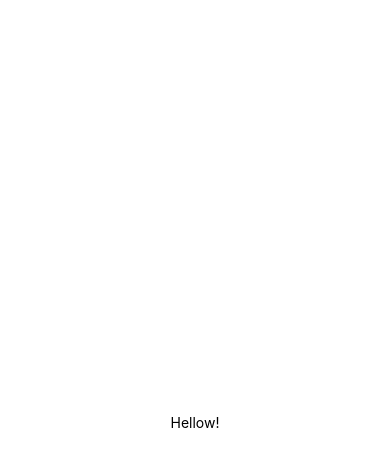
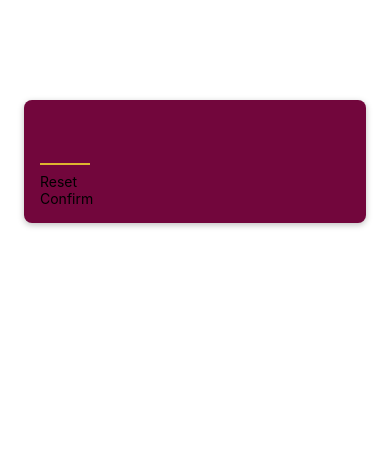
Before and after one commit to heesangs/miniNumGame, a React Native app: screen / in a window 390 px wide. Shown: the top 466 px of the page. Built offline with nearby package versions, Linux system fonts and the light colour scheme.

Commit message:
StartGameScreen_input

```diff
--- a/App.tsx
+++ b/App.tsx
@@ -1,20 +1,11 @@
-import { StatusBar } from "react-native";
-import { StyleSheet, Text, View } from 'react-native';
+
+import { StyleSheet } from 'react-native';
+import StartGameScreen from './screens/StartGameScreen';
 
 export default function App() {
-  return(
-    <View style={styles.container}>
-      <Text>Hellow!</Text>
-      <StatusBar barStyle="default"/>
-    </View>
+  return (
+    <StartGameScreen />
   )
 }
 
-const styles = StyleSheet.create({
-  container: {
-    flex: 1,
-    backgroundColor: '#fff',
-    alignItems: 'center',
-    justifyContent: 'center',
-  },
-});
+const styles = StyleSheet.create({});
--- /dev/null
+++ b/components/PrimaryButton.js
@@ -0,0 +1,12 @@
+import { View, Text, Pressable } from "react-native";
+
+function PrimaryButton({ children }) {
+    return (
+        <Pressable>
+            <View>
+                <Text>{children}</Text>
+            </View>
+        </Pressable>
+    );
+}
+export default PrimaryButton;
--- a/screens/StartGameScreen.js
+++ b/screens/StartGameScreen.js
@@ -0,0 +1,45 @@
+import { TextInput, View, StyleSheet } from 'react-native'
+
+import PrimaryButton from '../components/PrimaryButton';
+function StartGameScreen() {
+    return (
+        <View style={styles.inputContainer}>
+            <TextInput
+                style={styles.numberInput}
+                maxLength={2}
+                keyboardType='number-pad'
+                autoCapitalize='none'
+                autoCorrect={false}
+                spellCheck={false}
+            />
+            <PrimaryButton>Reset</PrimaryButton>
+            <PrimaryButton>Confirm</PrimaryButton>
+        </View>
+    );
+}
+export default StartGameScreen;
+
+const styles = StyleSheet.create({
+    inputContainer: {
+        marginHorizontal: 24,
+        marginTop: 100,
+        padding: 16,
+        borderRadius: 8,
+        backgroundColor: '#72063c',
+        elevation: 32,
+        shadowColor: 'black',
+        shadowOffset: { width: 0, height: 2 },
+        shadowRadius: 6,
+        shadowOpacity: 0.25
+    },
+    numberInput: {
+        width: 50,
+        fontSize: 32,
+        borderBottomColor: '#ddb52f',
+        borderBottomWidth: 2,
+        color: '#ddb52f',
+        marginVertical: 8,
+        fontWeight: 'bold',
+        textAlign: 'center'
+    },
+})
```
Also changed, not shown: screens/GameOverScreen.js (added), 1 other file (tests, documents, lock files or other folders).
